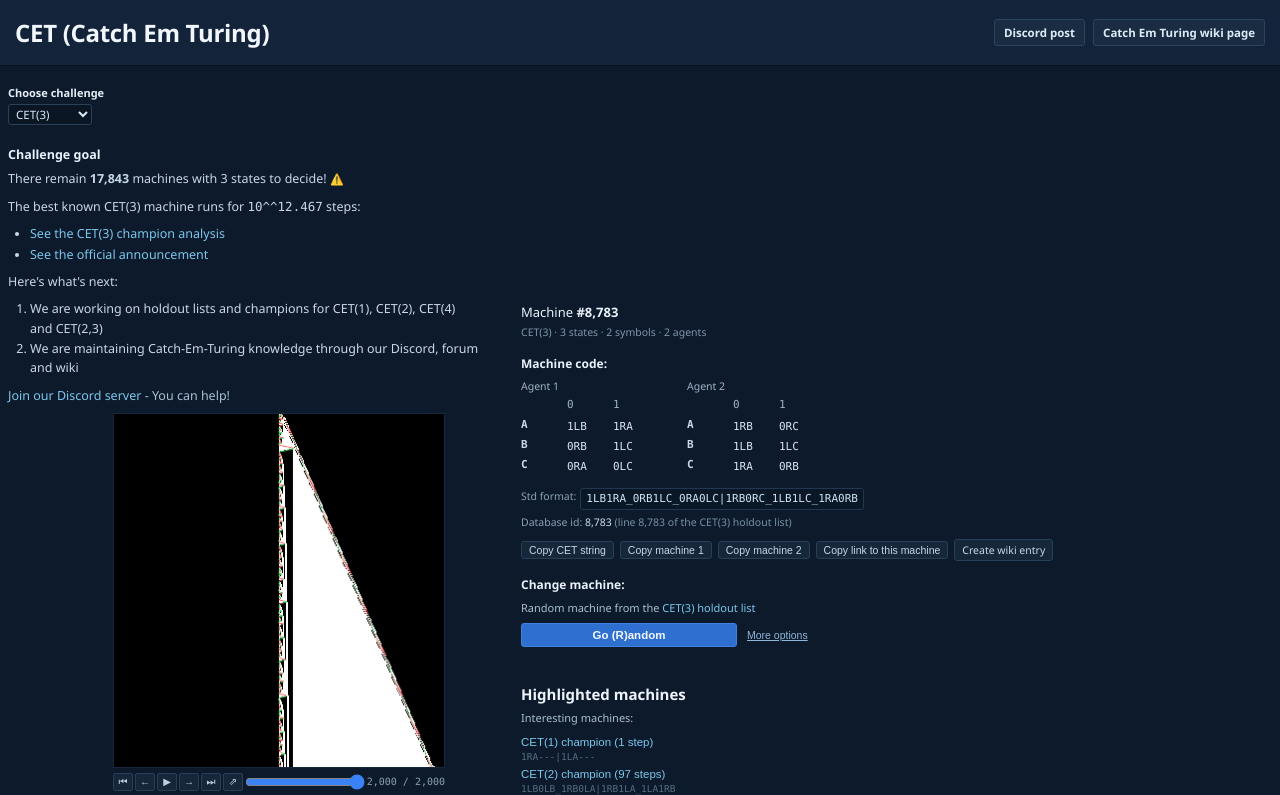
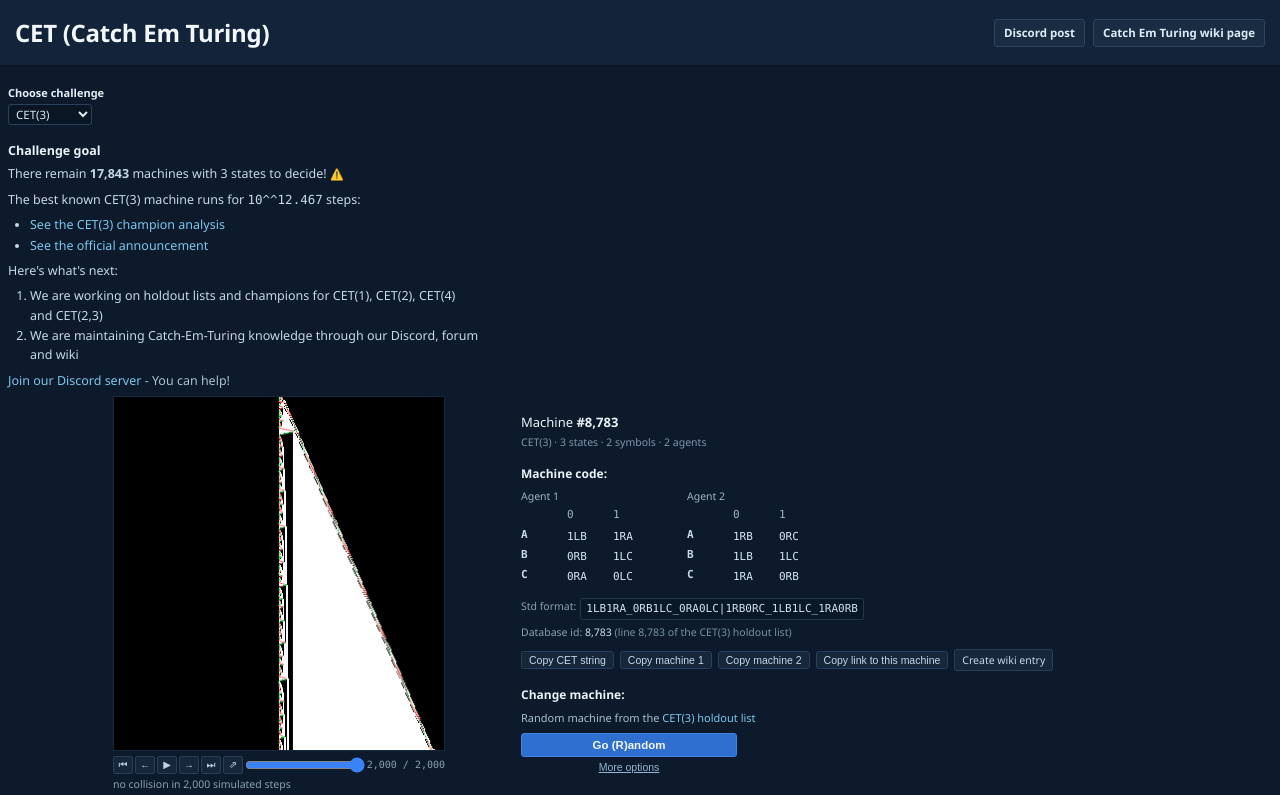
Before and after one commit to rorogamin/CET-Challenge, a plain HTML site: page index.html in a window 1280 px wide. Shown: the top 795 px of the page. Drawn offline with Linux system fonts and the light colour scheme.

Commit message:
Pin the viewer layout to a centered 1600px page
The two-column grid was fluid, so on wide screens the left column stretched
and pushed the diagram and machine panel apart. Cap the header and page at the
reference width, center them, and align the machine panel with the diagram.

🤖 Generated with Codebuff
Co-Authored-By: Codebuff <noreply@codebuff.com>

```diff
--- a/index.html
+++ b/index.html
@@ -20,8 +20,9 @@
   .mono{font-family:var(--mono)}
 
   /* ---------- header ---------- */
-  .topbar{height:66px;display:flex;align-items:center;justify-content:space-between;
-    padding:0 15px;background:#13233a;border-bottom:1px solid #091320}
+  .topbar{height:66px;background:#13233a;border-bottom:1px solid #091320}
+  .topbar-inner{max-width:1600px;height:66px;margin:0 auto;padding:0 15px;
+    display:flex;align-items:center;justify-content:space-between;gap:16px}
   .brand{font-size:24px;font-weight:700;color:#f1f7fd;letter-spacing:-.3px;white-space:nowrap}
   .topnav{display:flex;gap:8px;align-items:center}
   .tbtn{font-size:11.5px;font-weight:600;color:#dcebf8;background:#1a2c42;
@@ -29,23 +30,29 @@
   .tbtn:hover{background:#22384f;border-color:#3a5b7d;text-decoration:none}
 
   /* ---------- layout ---------- */
-  .page{display:grid;grid-template-columns:minmax(0,1fr) 751px;column-gap:40px;
+  .page{max-width:1600px;margin:0 auto;display:grid;
+    grid-template-columns:minmax(0,1fr) 751px;column-gap:40px;
     padding:0 8px 48px;align-items:start}
   .left{min-width:0;padding-top:18px}
-  .right{min-width:0;padding-top:236px}
+  .right{min-width:0;padding-top:240px}
   @media (max-width:1120px){
     .page{grid-template-columns:minmax(0,1fr)}
     .right{padding-top:26px}
+  }
+  @media (max-width:700px){
+    .topbar{height:auto}
+    .topbar-inner{height:auto;flex-wrap:wrap;padding:8px 12px;gap:8px}
+    .brand{font-size:19px;white-space:normal}
   }
 
   /* ---------- left column ---------- */
   .lbl{font-size:11px;font-weight:700;color:#e6eef7}
   select.sel{margin-top:3px;width:84px;font-size:11.5px;color:#dbeaf7;background:#0a1624;
     border:1px solid #2a4159;border-radius:3px;padding:1px 3px}
-  .h2{font-size:12.5px;font-weight:700;color:#e9f1fa;margin:20px 0 5px}
-  .goal p{margin:0 0 8px;max-width:710px}
-  .goal ul{margin:0 0 8px 22px;padding:0}
-  .goal ol{margin:0 0 8px 22px;padding:0}
+  .h2{font-size:12.5px;font-weight:700;color:#e9f1fa;margin:16px 0 4px}
+  .goal p{margin:0 0 6px;max-width:710px}
+  .goal ul{margin:0 0 6px 22px;padding:0}
+  .goal ol{margin:0 0 6px 22px;padding:0}
   .goal li{margin:0 0 1px}
   .emo{font-size:11px}
   .join{color:#a9bfd4}
@@ -141,7 +148,8 @@
     font-weight:600;font-size:11.5px;padding:5px 12px;min-width:216px;border-radius:3px;cursor:pointer}
   .bluebtn:hover{background:#3a7ad9}
   .bluebtn.sm{min-width:0;font-size:11px;padding:3px 10px;font-weight:400}
-  .morelink{display:inline-block;margin-left:10px;font-size:10.5px;color:#8fb6d6;
+  .randombox{width:216px;display:flex;flex-direction:column;align-items:stretch;gap:4px}
+  .morelink{display:block;width:100%;text-align:center;font-size:10.5px;color:#8fb6d6;
     background:none;border:0;padding:0;cursor:pointer;text-decoration:underline}
   .morebox{margin-top:9px;font-size:11px;color:#a9bfd4;display:grid;gap:7px}
   .morebox[hidden]{display:none}
@@ -185,10 +193,12 @@
 <body>
 
 <header class="topbar">
-  <div class="brand">CET (Catch Em Turing)</div>
-  <div class="topnav">
-    <a class="tbtn" href="https://discord.com/channels/960643023006490684/1566772864064159744" target="_blank" rel="noopener">Discord post</a>
-    <a class="tbtn" href="https://wiki.bbchallenge.org/wiki/Catch-Em-Turing" target="_blank" rel="noopener">Catch Em Turing wiki page</a>
+  <div class="topbar-inner">
+    <div class="brand">CET (Catch Em Turing)</div>
+    <div class="topnav">
+      <a class="tbtn" href="https://discord.com/channels/960643023006490684/1566772864064159744" target="_blank" rel="noopener">Discord post</a>
+      <a class="tbtn" href="https://wiki.bbchallenge.org/wiki/Catch-Em-Turing" target="_blank" rel="noopener">Catch Em Turing wiki page</a>
+    </div>
   </div>
 </header>
 
@@ -300,8 +310,9 @@
 
     <div class="h3">Change machine:</div>
     <div class="small">Random machine from the <a href="#" id="seedA">CET(3) holdout list</a></div>
-    <div>
-      <button id="btnRandom" class="bluebtn">Go (R)andom</button><button id="morelink" class="morelink">More options</button>
+    <div class="randombox">
+      <button id="btnRandom" class="bluebtn">Go (R)andom</button>
+      <button id="morelink" class="morelink">More options</button>
     </div>
 
     <div class="morebox" id="moreBox" hidden>
@@ -1243,6 +1254,15 @@
   });
   cv.addEventListener('pointerup', function () { dragging = false; });
 
+  // Keep the machine panel starting at the diagram, like the reference layout.
+  var rightCol = document.querySelector('.right');
+  function alignColumns() {
+    if (!rightCol) return;
+    if (window.innerWidth <= 1120) { rightCol.style.paddingTop = ''; return; }
+    var dt = cv.getBoundingClientRect().top - rightCol.getBoundingClientRect().top;
+    rightCol.style.paddingTop = Math.max(0, Math.round(dt + 16)) + 'px';
+  }
+
   window.addEventListener('resize', function () {
     var d = Math.min(2, Math.max(1, window.devicePixelRatio || 1));
     if (d !== dpr) {
@@ -1251,12 +1271,15 @@
       cv.height = CH * dpr;
       draw();
     }
+    alignColumns();
   });
 
   /* ------------------------------------------------------------------ */
   /* boot                                                                */
   /* ------------------------------------------------------------------ */
   renderHighlighted();
+  alignColumns();
+  requestAnimationFrame(alignColumns);
 
   var fromUrl = loadFromUrl();
   if (fromUrl) {
```
